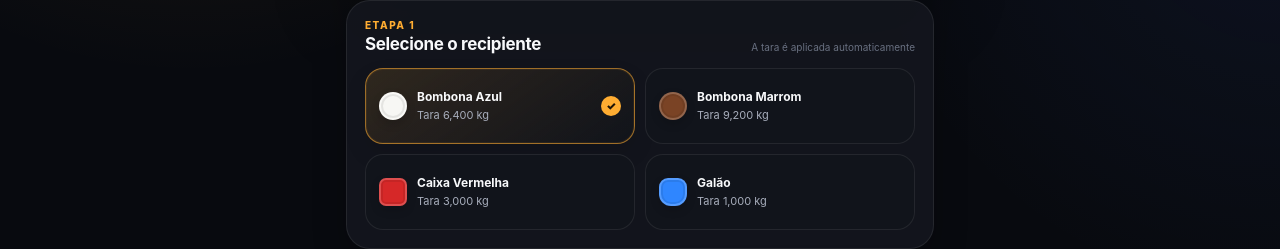
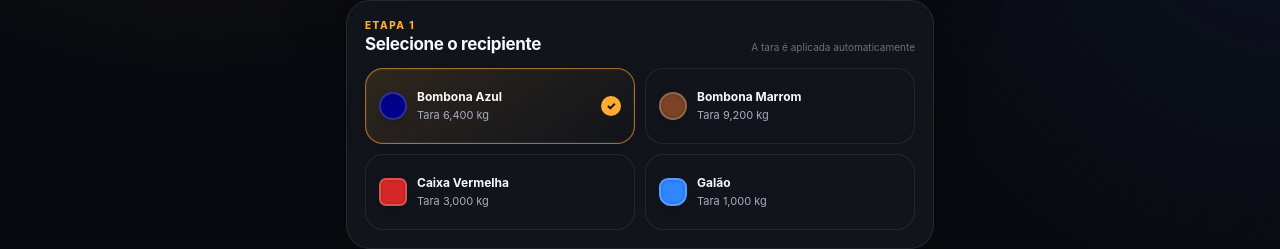
Before and after one commit to caiolcs7/bombonacalc, a plain HTML site: page index.html in a window 1280 px wide. Shown: the part 346-595 px from the top of the page. Drawn offline with Linux system fonts and the light colour scheme.

Commit message:
Update style.css

```diff
--- a/style.css
+++ b/style.css
@@ -358,7 +358,7 @@ select:focus-visible {
     box-shadow: inset 0 0 0 2px rgba(0,0,0,0.08), 0 4px 10px rgba(0,0,0,0.16);
 }
 
-.icon-branca { border-radius: 50%; background: #f7f7f4; }
+.icon-branca { border-radius: 50%; background: #00008B; }
 .icon-marrom { border-radius: 50%; background: #7a4325; }
 .icon-caixa-vermelha { border-radius: 7px; background: #d62828; }
 .icon-galao { border-radius: 9px 9px 12px 12px; background: #2f86ff; }
```
